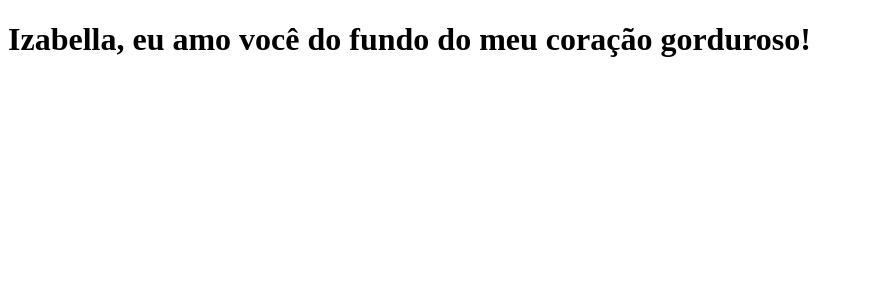
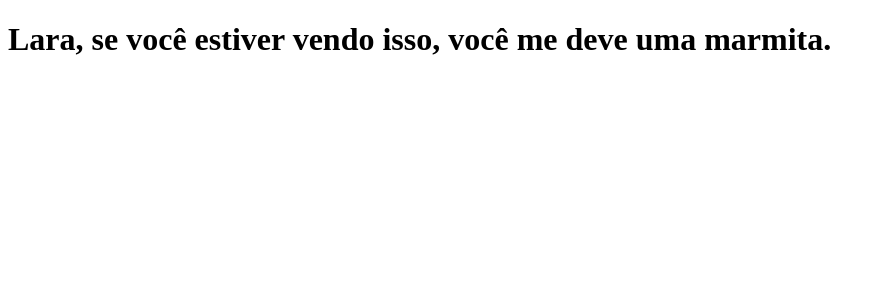
Before and after one commit to gabrielramalhao/curso.dev-tabnews, a Next.js app: page / in a window 1280 px wide. Shown: the top 300 px of the page, without its empty margins (0-885 px from the left). Built offline with nearby package versions, Linux system fonts and the light colour scheme.

Commit message:
atualizacao para o teste da Lara

```diff
--- a/pages/index.js
+++ b/pages/index.js
@@ -1,5 +1,5 @@
 function Home() {
-    return <h1>Izabella, eu amo você do fundo do meu coração gorduroso!</h1>
+    return <h1>Lara, se você estiver vendo isso, você me deve uma marmita.</h1>
 }
 
 export default Home;
```
